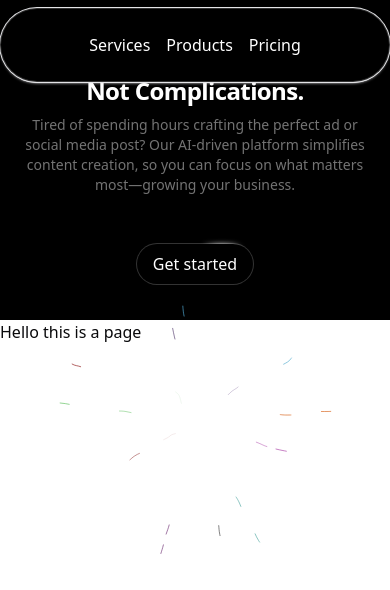
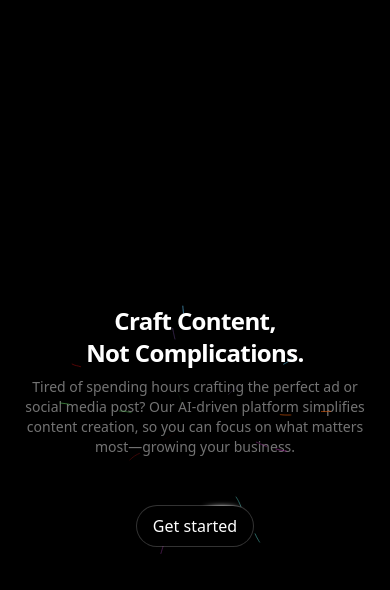
Before and after one commit to Vihu360/Morphia-Ai, a Next.js app: page / in a window 390 px wide. Shown: the top 590 px of the page. Built offline with nearby package versions, Linux system fonts and the light colour scheme.

Commit message:
landix page responsivness fix

```diff
--- a/src/app/page.tsx
+++ b/src/app/page.tsx
@@ -6,13 +6,9 @@ import { BackgroundLinesDemo } from '@/components/bacground-lines';
 
 const Page = () => {
 	return (
-		<div className=''>
+		<div className='min-w-screen min-h-screen bg-black flex items-center flex-col justify-center'>
 			<NavbarDemo />
 			<BackgroundLinesDemo/>
-
-			<div className="
-
-      ">Hello this is a page</div>
 		</div>
 	);
 };
--- a/src/components/bacground-lines.tsx
+++ b/src/components/bacground-lines.tsx
@@ -5,7 +5,7 @@ import { HoverBorderGradientDemo } from "./landing-page-button";
 
 export function BackgroundLinesDemo() {
 	return (
-		<BackgroundLines className="flex items-center justify-center w-full flex-col px-4">
+		<BackgroundLines className="flex items-center justify-center w-full flex-col px-4 h-full">
 			<h2 className="bg-clip-text text-transparent text-center bg-gradient-to-b text-white from-neutral-900 to-neutral-700 dark:from-neutral-600 dark:to-white text-2xl md:text-4xl lg:text-7xl font-sans py-2 md:py-10 relative z-20 font-bold tracking-tight">
 				Craft Content, <br /> Not Complications.
 			</h2>
--- a/src/components/navbar.tsx
+++ b/src/components/navbar.tsx
@@ -5,7 +5,7 @@ import { cn } from "@/lib/utils";
 
 export function NavbarDemo() {
 	return (
-		<div className="relative w-full flex items-center justify-center">
+		<div className="relative w-full flex items-center justify-center hidden md:block">
 			<Navbar className="top-2" />
 		</div>
 	);
```
